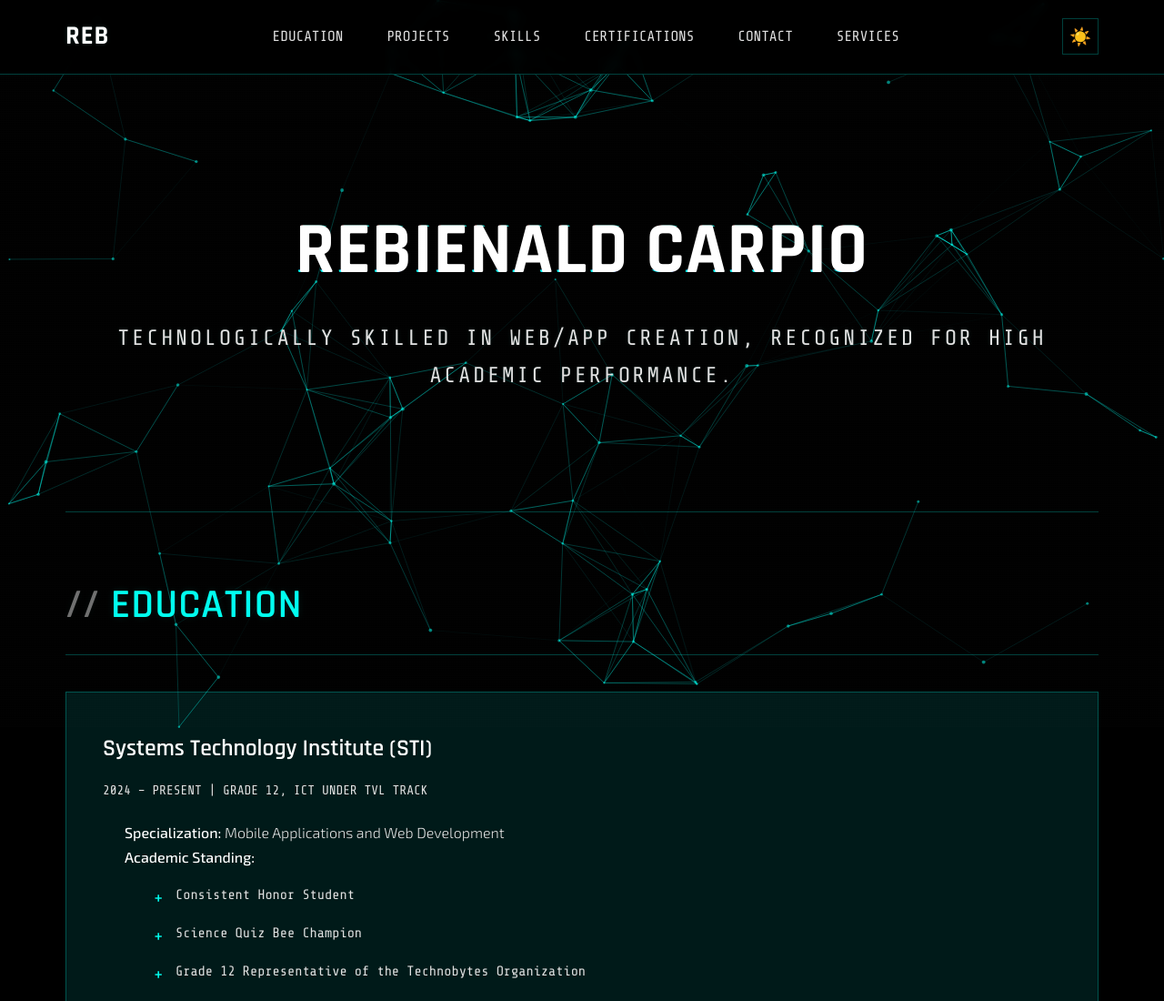
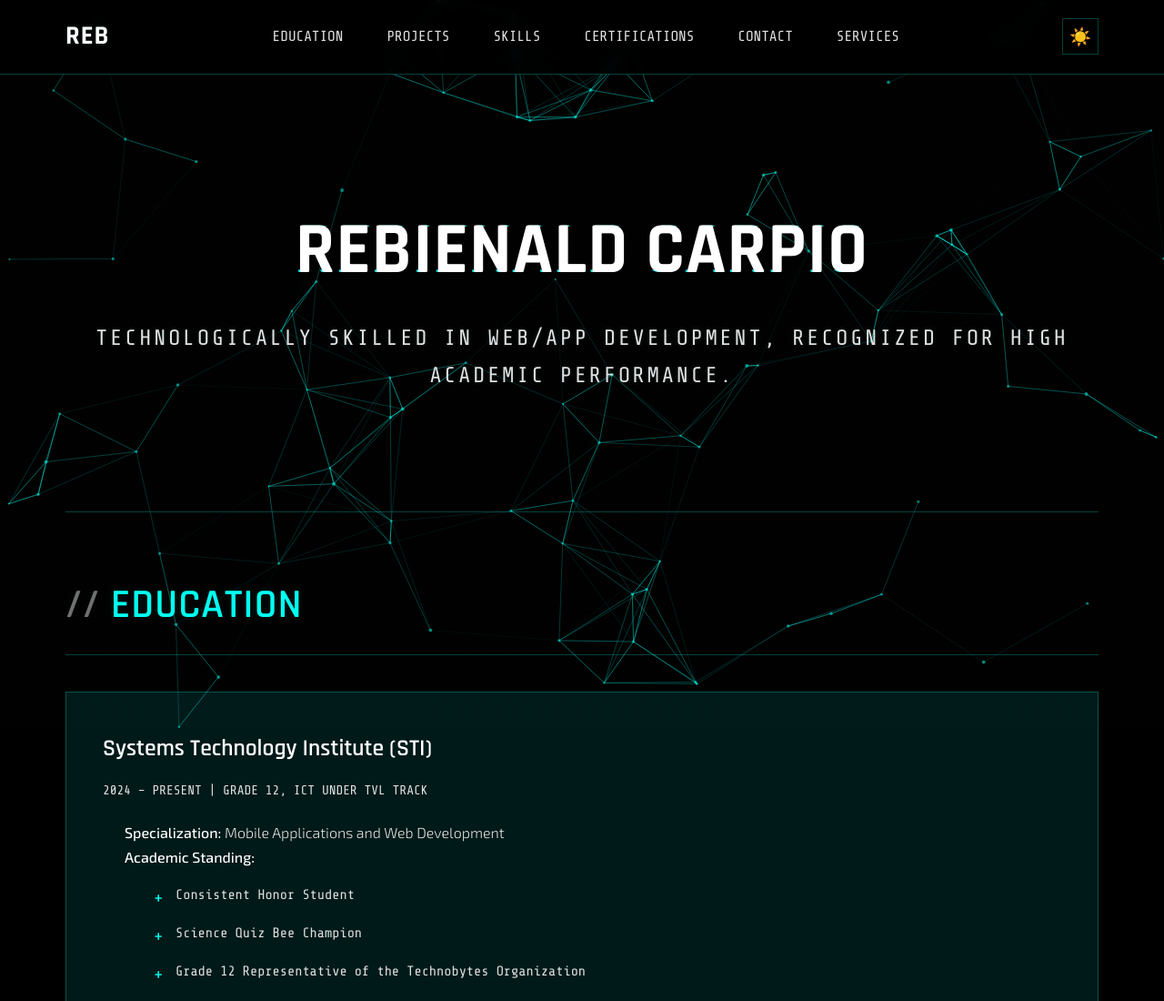
Before and after one commit to rebienalddev/Portfolio, a plain HTML site: page index.html in a window 1280 px wide. Shown: the top 1100 px of the page at 91% size. Drawn offline with nearby package versions, Linux system fonts and the light colour scheme.

Commit message:
Update job title from 'creation' to 'development'

```diff
--- a/index.html
+++ b/index.html
@@ -45,7 +45,7 @@
     <main class="main-content">
         <section class="hero fade-in">
             <h1 data-text="Rebienald Carpio">Rebienald Carpio</h1>
-            <p class="title">Technologically skilled in web/app creation, recognized for high academic performance.</p>
+            <p class="title">Technologically skilled in web/app development, recognized for high academic performance.</p>
 
         </section>
 
```
